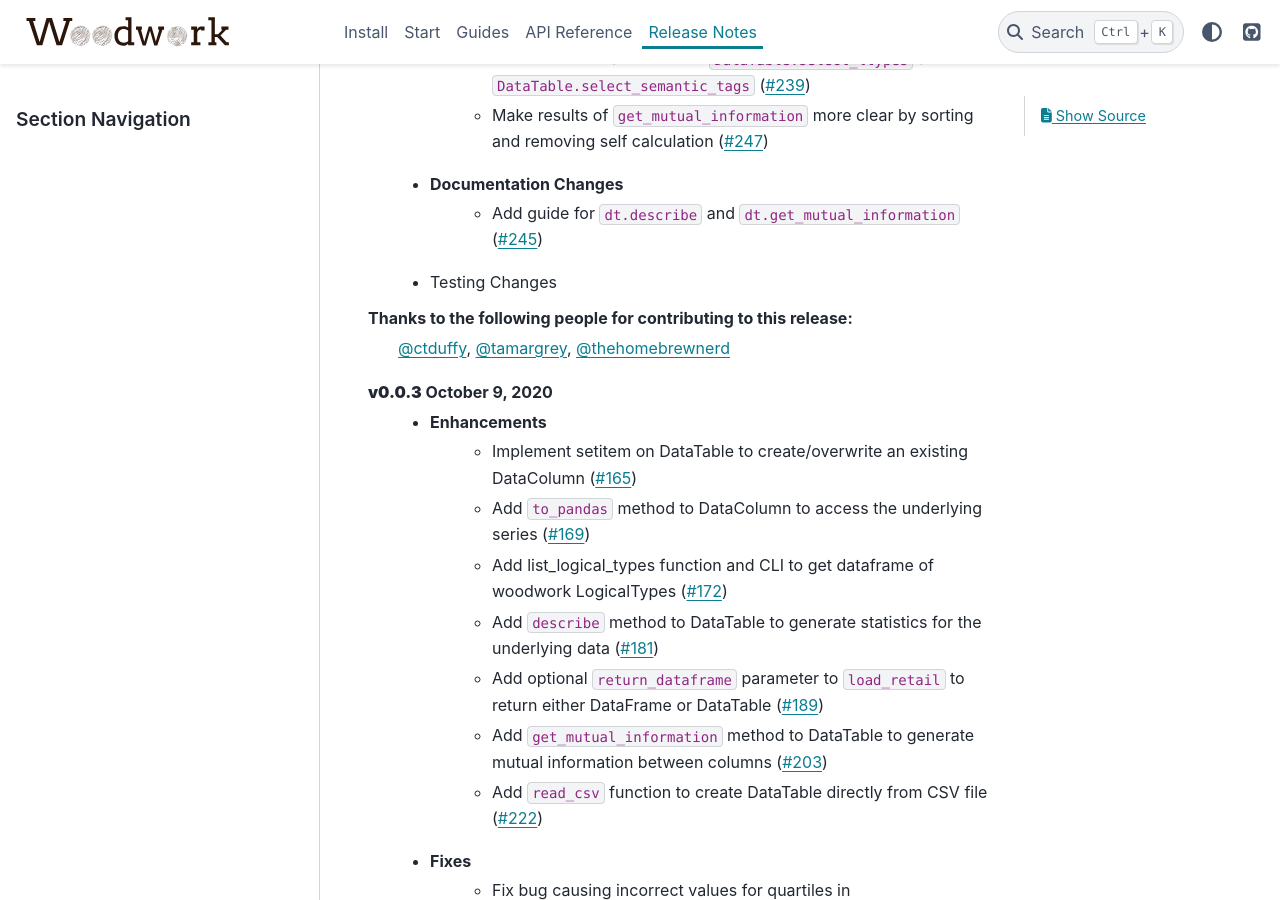
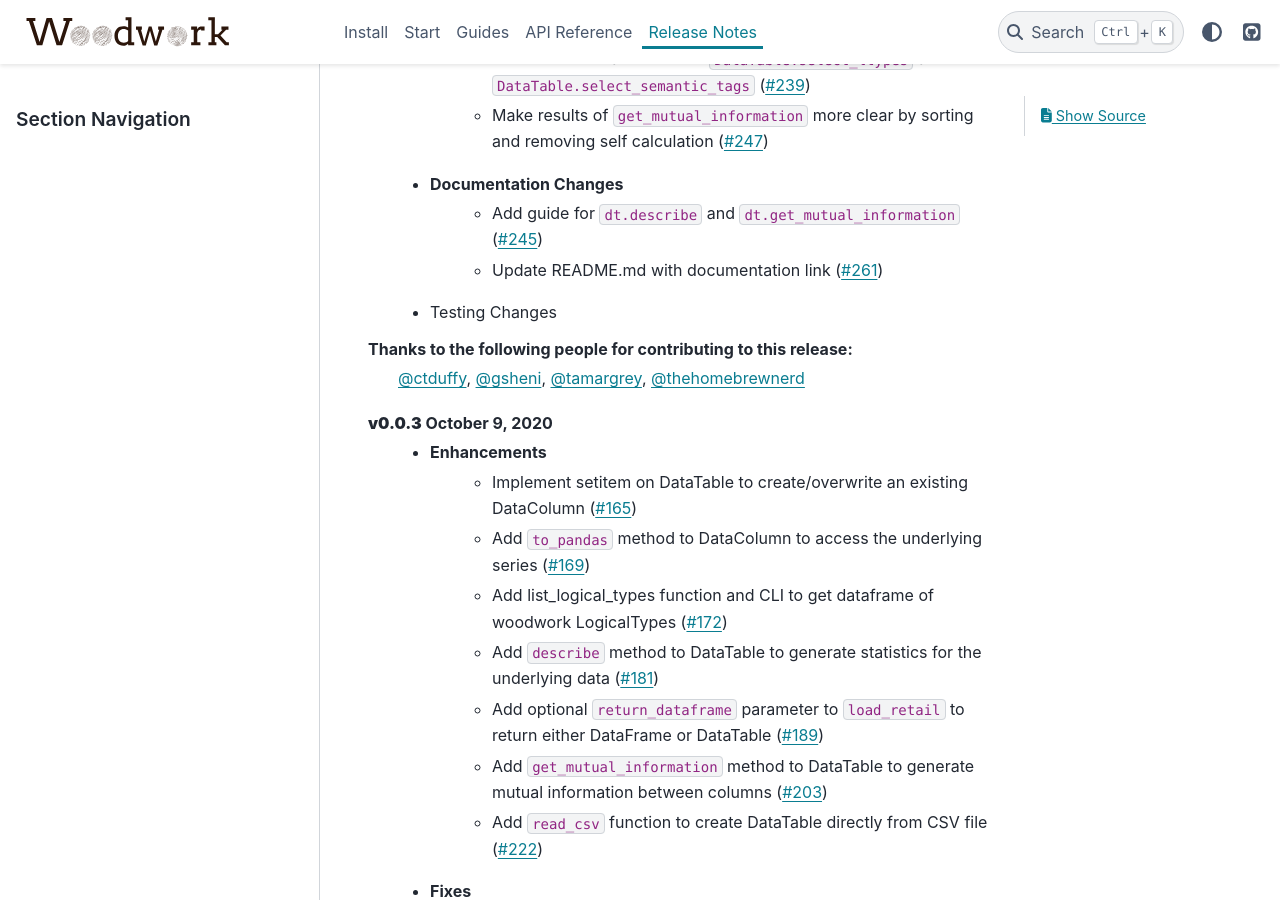
Before and after one commit to alteryx/woodwork, a Sphinx documentation site: the page built from docs/source/release_notes.rst, in a window 1280 px wide and 900 px high, scrolled down 522 px. Built offline with Sphinx 7.4.7 and the PyData theme 0.15.4, drawn with Linux system fonts in a browser that asks for light colours; comment, search, counter and statistics services are not loaded.

Commit message:
changelog

```diff
--- a/docs/source/release_notes.rst
+++ b/docs/source/release_notes.rst
@@ -14,10 +14,11 @@ Release Notes
         * Make results of ``get_mutual_information`` more clear by sorting and removing self calculation (:pr:`247`)
     * Documentation Changes
         * Add guide for ``dt.describe`` and ``dt.get_mutual_information`` (:pr:`245`)
+        * Update README.md with documentation link (:pr:`261`)
     * Testing Changes
 
 Thanks to the following people for contributing to this release:
-    :user:`ctduffy`, :user:`tamargrey`, :user:`thehomebrewnerd`
+    :user:`ctduffy`, :user:`gsheni`, :user:`tamargrey`, :user:`thehomebrewnerd`
 
 **v0.0.3** October 9, 2020
     * Enhancements
```
